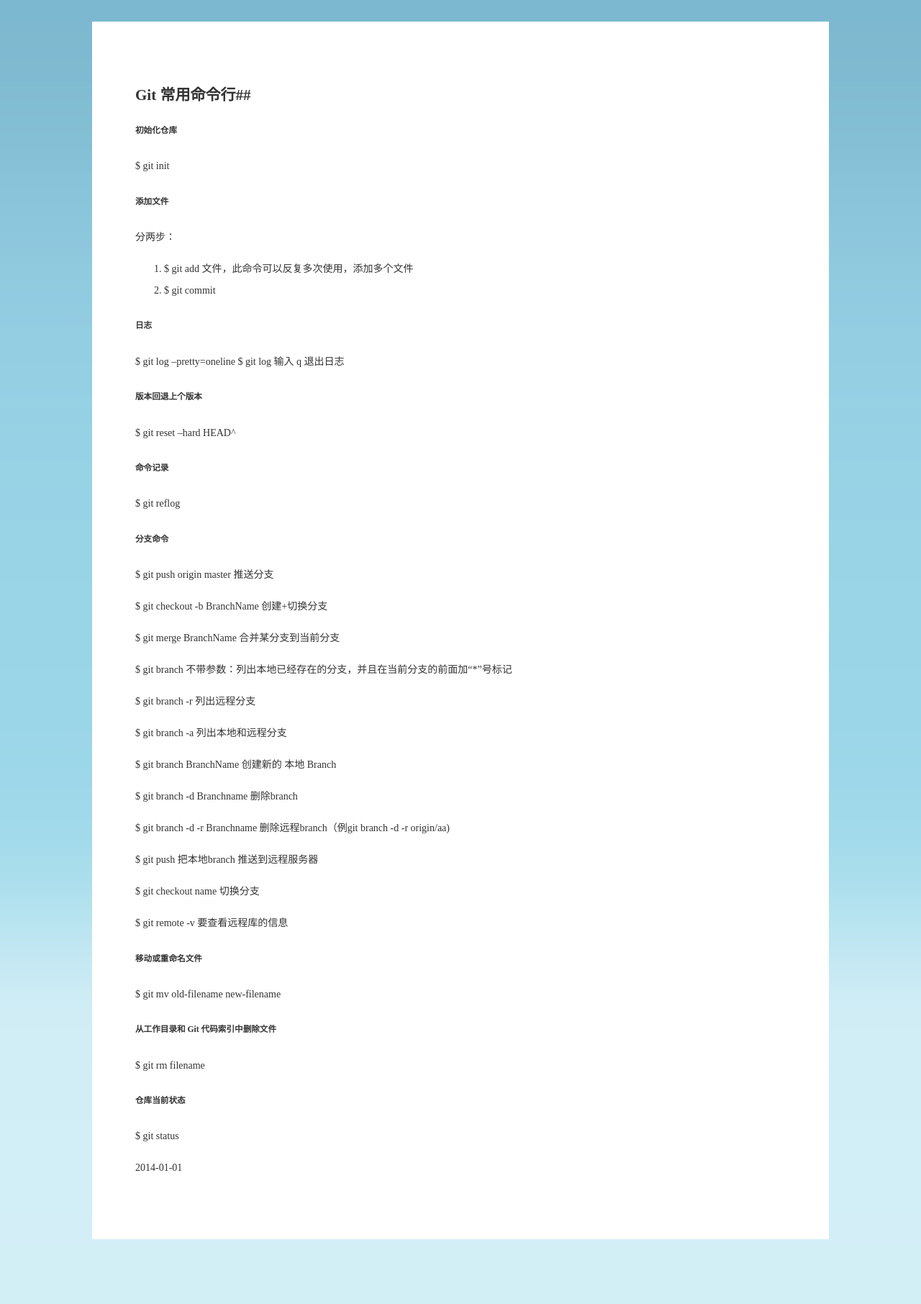
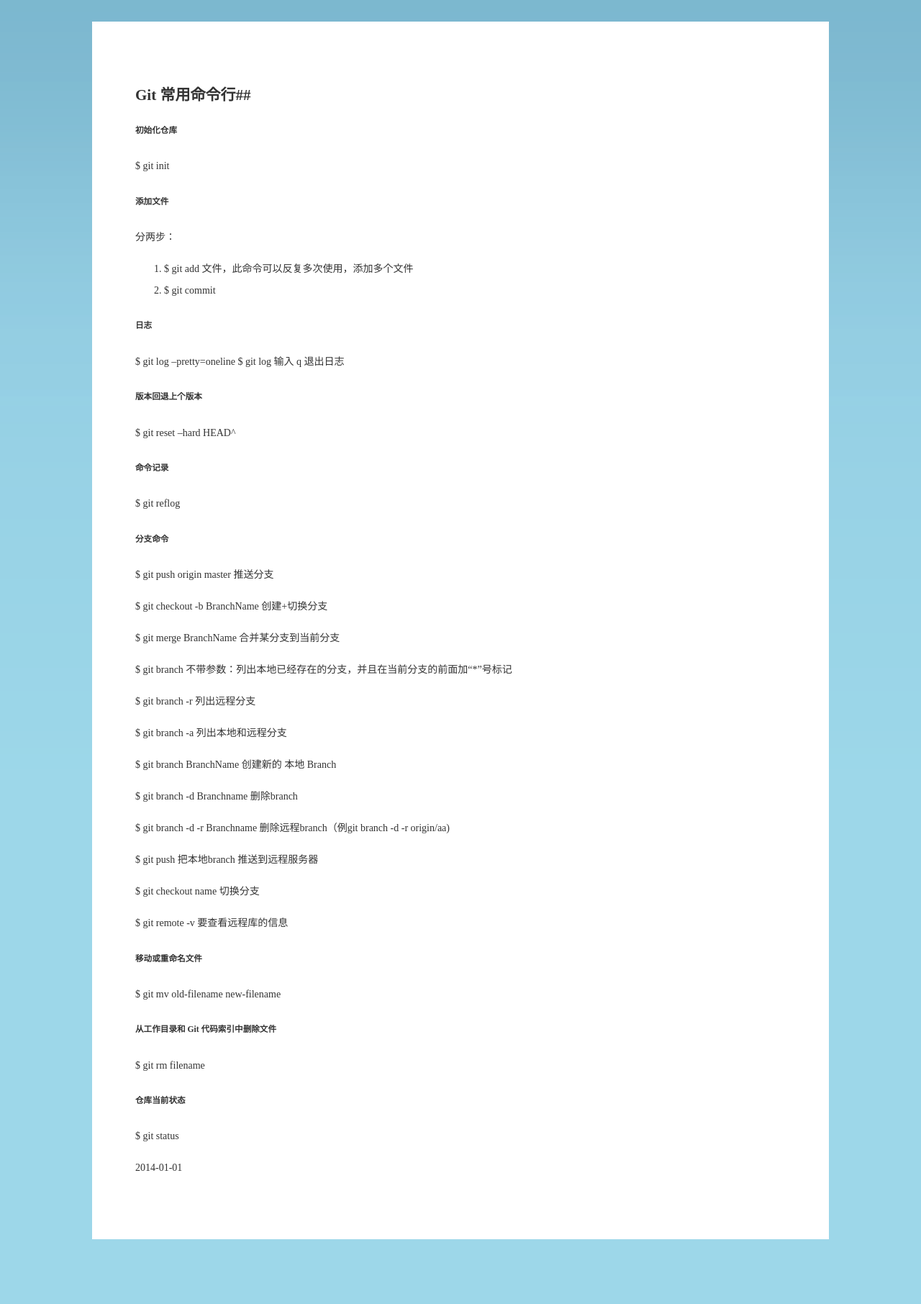
Before and after one commit to shanliang/shanliang.github.io, a Jekyll site: the page built from _posts/2014-01-01-git-command.md, in a window 1280 px wide. Shown: the whole page at 72% size. Built offline with Jekyll 4.4.1, drawn with Linux system fonts in a browser that asks for light colours.

Commit message:
optimize

```diff
--- a/css/screen.css
+++ b/css/screen.css
@@ -1,3 +1,3 @@
-body{ color: #333; font-size: 14px; margin: 0 auto; width: 80%; line-height: 30px; background: url(/images/GradientBg.gif) repeat-x left top;}
+body{ color: #333; font-size: 14px; margin: 0 auto; width: 80%; line-height: 30px; background: url(/images/GradientBg.gif) repeat-x left top #9dd7e9;}
 div.content{ background: white; padding: 70px 60px; margin-bottom: 60px;}
 pre{ line-height: 16px;}
```
Also changed, not shown: images/GradientBg.gif.
